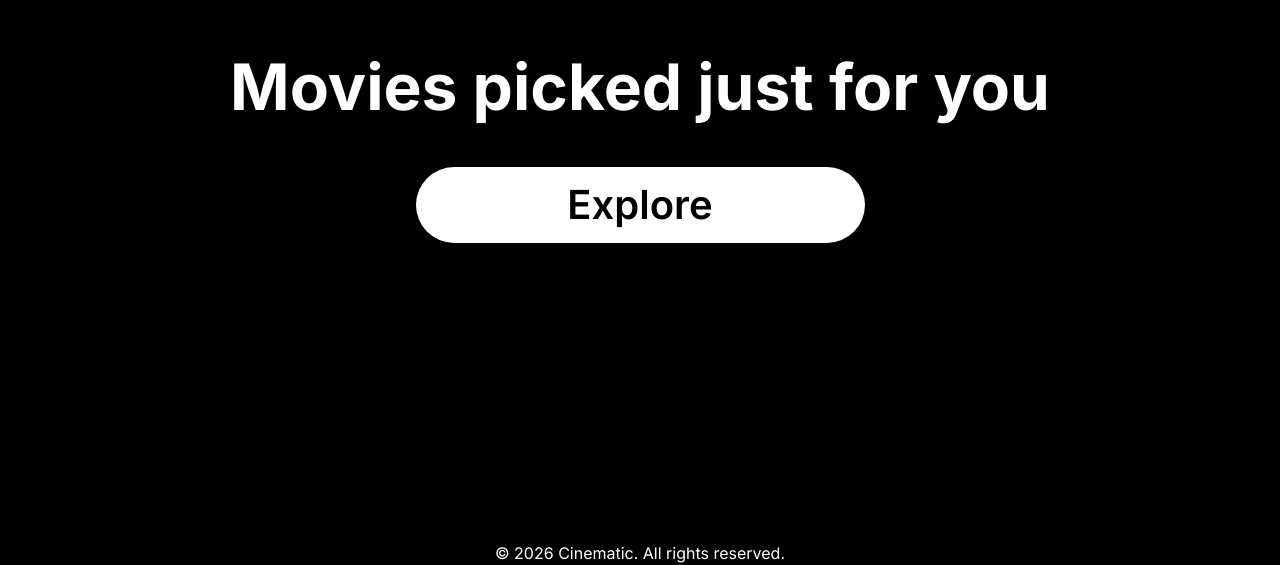
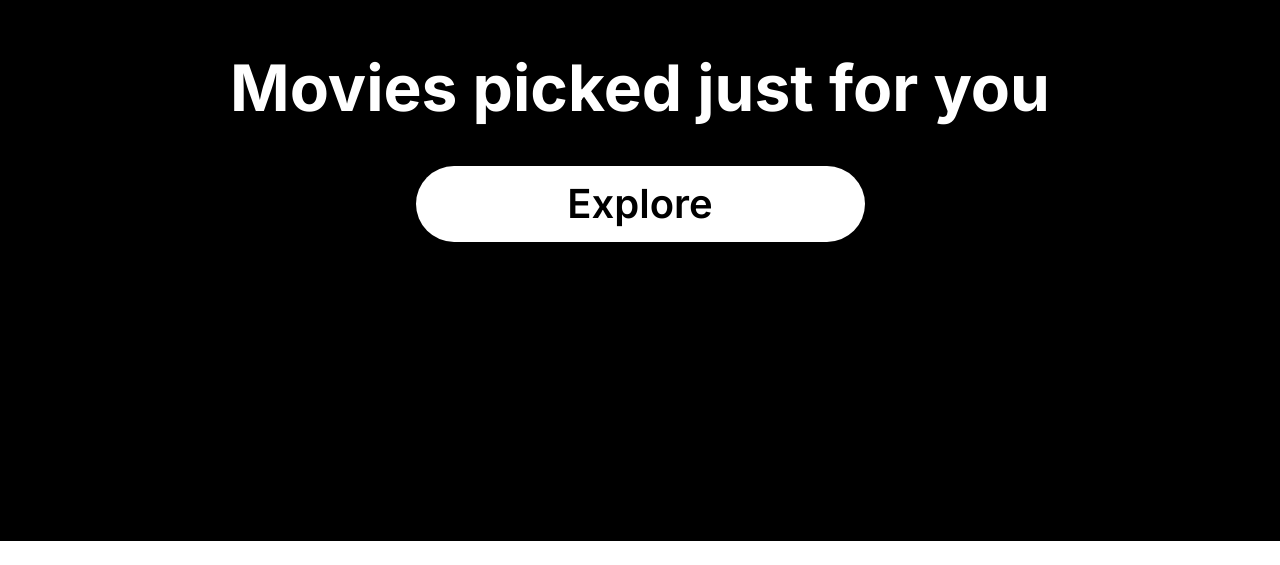
Before and after one commit to GraceG000/alx-project-nexus, a Next.js app in the folder cinematic/: page / in a window 1280 px wide. Shown: the part 259-824 px from the top of the page. After the commit the page ends 800 px from the top, so only its background shows below. Built offline with nearby package versions, Linux system fonts and the light colour scheme.

Commit message:
update: removed the footer from the landing page

```diff
--- a/cinematic/src/pages/index.tsx
+++ b/cinematic/src/pages/index.tsx
@@ -4,18 +4,17 @@ import Link from "next/link";
 const Home = () => {
   return (
     <div className="bg-black m-0 p-0 overflow-hidden">
-       <div className="bg-black text-white min-h-screen flex flex-col justify-center items-center">
-      <h1 className="font-bold text-[64px] mb-8 text-shadow-white-lg">Movies picked just for you</h1>
-      <Link href="/dashboard">
-        <button className="bg-white text-black py-2 px-4 rounded-[10rem] w-112.25 text-[40px] font-semibold cursor-pointer border-none ">Explore</button>
-      </Link>
+      <div className="bg-black text-white min-h-screen flex flex-col justify-center items-center">
+        <h1 className="font-bold text-[64px] mb-7.5 text-shadow-white-lg">
+          Movies picked just for you
+        </h1>
+        <Link href="/dashboard">
+          <button className="bg-white text-black py-2 px-4 rounded-[10rem] w-112.25 text-[40px] font-semibold cursor-pointer border-none ">
+            Explore
+          </button>
+        </Link>
+      </div>
     </div>
-
-    <div className="m-0 position-fixed bottom-0 left-0 w-full bg-black">
-      <Footer />
-    </div>
-    </div>
-
   );
 };
 export default Home;
```
